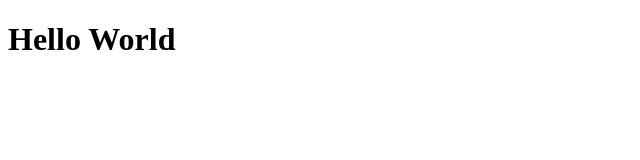
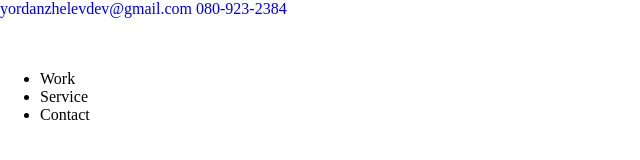
Before and after one commit to yordanzhelevdev/CSS-Grid-Training, a website: page index.html in a window 1280 px wide. Shown: the whole page, without its empty margins (0-640 px from the left). Drawn offline with Linux system fonts and the light colour scheme.

Commit message:
Header and Nav added in the markup

```diff
--- a/css/style.css
+++ b/css/style.css
@@ -0,0 +1,12 @@
+*, *:before, *:after {
+  box-sizing: inherit;
+}
+
+html,body{
+	margin: 0;
+	padding: 0;
+}
+
+a {
+	text-decoration: none;
+}
--- a/gulpfile.js
+++ b/gulpfile.js
@@ -1,6 +1,5 @@
 const gulp = require('gulp');
 const browserSync = require('browser-sync').create();
-
 
 /*
 	-- TOP LEVEL FUNCTIONS --
@@ -9,7 +8,6 @@ const browserSync = require('browser-sync').create();
 	gulp.dest - Pooints to folder to outpu
 	gulp.watch - Watch files and folders for changes
 */
-
 
 gulp.task('browser-sync', () => {
 	browserSync.init({
--- a/index.html
+++ b/index.html
@@ -8,6 +8,37 @@
 		<script src="js/func.js"></script>
 	</head>
 	<body>
-		<h1>Hello World</h1>
+		<header>
+			<nav class="social">
+				<div class="social__section1">
+					<a href="mailto:yordanzhelevdev@gmail.com" target="_top"><span class="social__icon social__icon-email">yordanzhelevdev@gmail.com</a>
+					<a href="#"><span class="social__icon social__icon-phone"></span>
+					080-923-2384</a>
+				</div>
+				<div class="social__section2">
+					<a href="https://facebook.com">
+						<span class="social__icon social__icon-facebook"></span>
+					</a>
+					<a href="https://instagram.com">
+						<span class="social__icon social__icon-instagram"></span>
+					</a>
+					<a href="https://twitter.com">
+						<span class="social__icon social__icon-twitter"></span>
+					</a>
+					<a href="https://linkedin.com">
+						<span class="socia__icon social__icon-linkedin"></span>
+					</a>
+				</div>
+			</nav>
+
+			<nav class="sitenav">
+				<img src="./images/icons/icon.png" alt="Site logo" />
+				<ul class="sitenav__list">
+					<li class="sitenav__item">Work</li>
+					<li class="sitenav__item">Service</li>
+					<li class="sitenav__item">Contact</li>
+				</ul>
+			</nav>
+		</header>
 	</body>
 </html>
```
Also changed, not shown: images/icons/facebook.png (added), images/icons/icon.png (added), images/icons/instagram.png (added), images/icons/linkedin-sign.png (added), images/icons/message.png (added), images/icons/phone-call.png (added), images/icons/twitter-logo-on-black-background.png (added).
